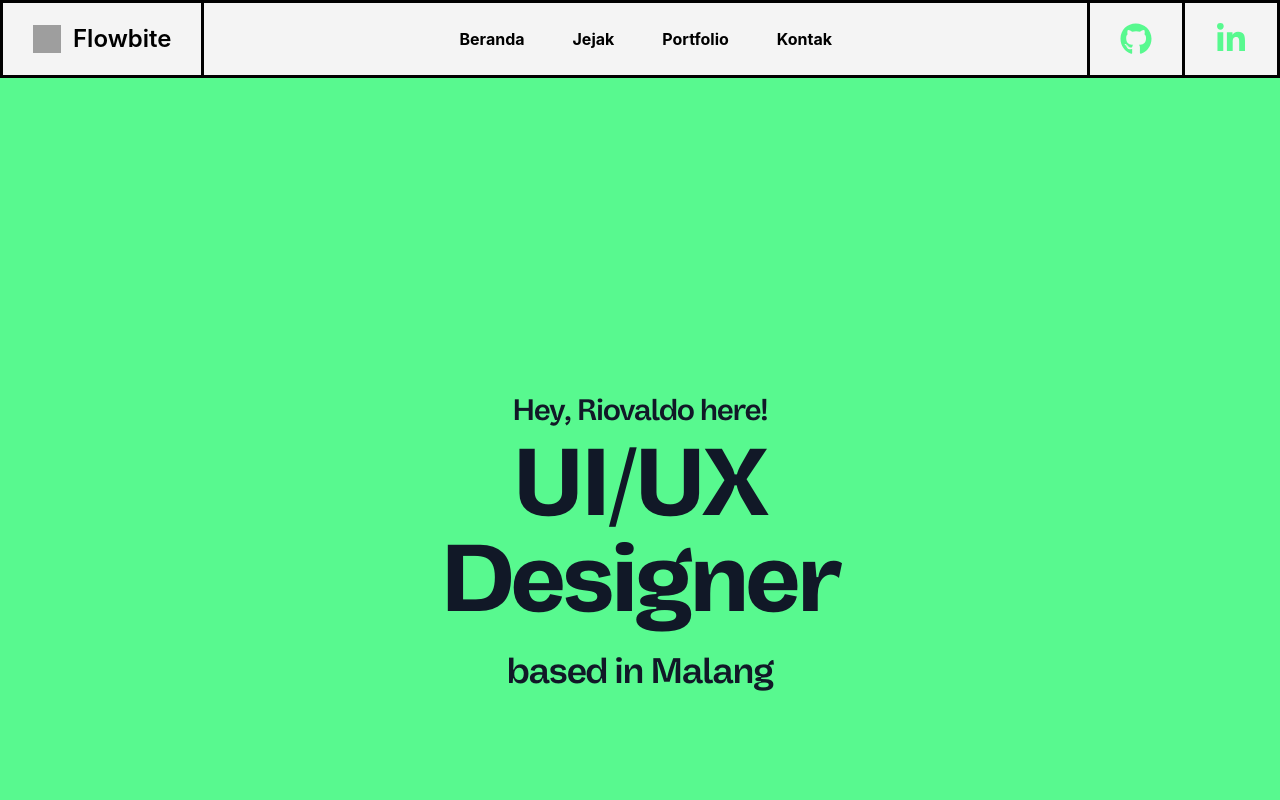
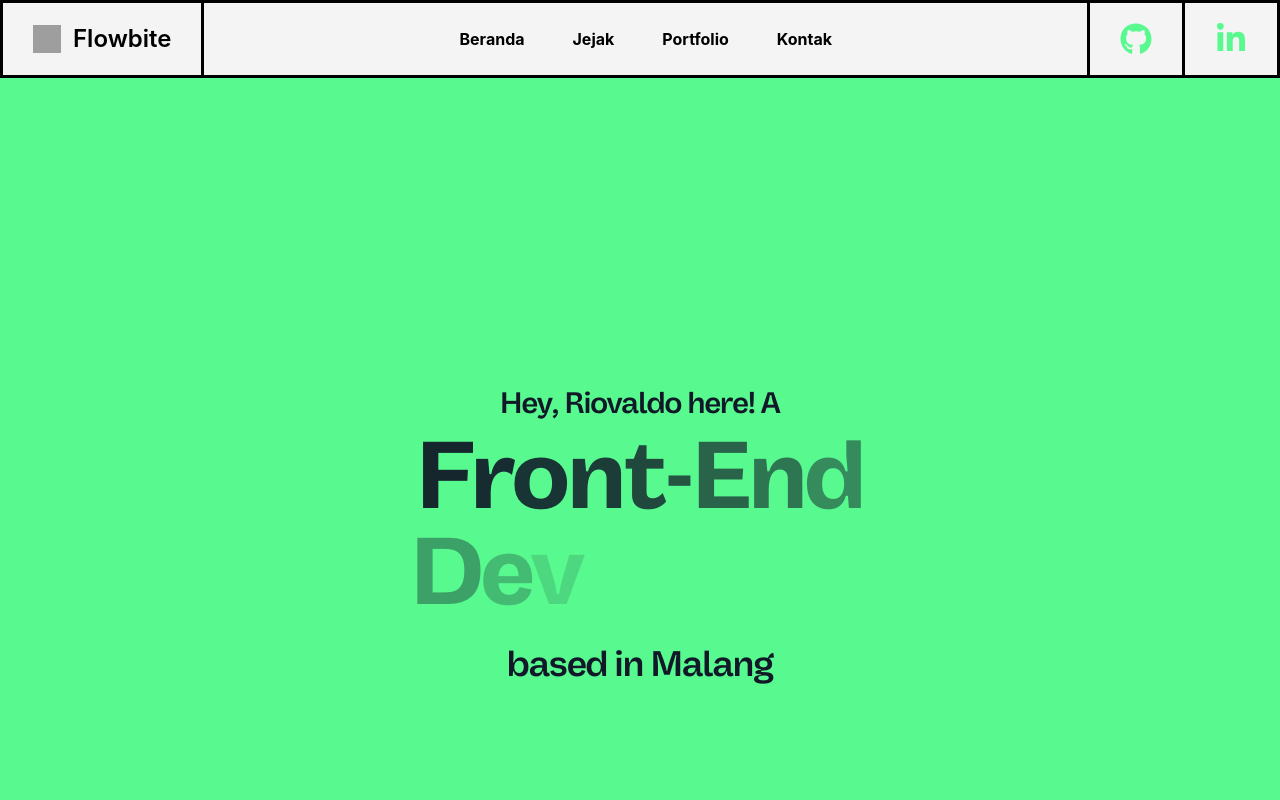
Before and after one commit to ckckckcz/kajekaito, a React (Create React App) app: page / in a window 1280 px wide. Shown: the top 800 px of the page. Built offline with nearby package versions, Linux system fonts and the light colour scheme; grey boxes are pictures that could not be loaded.

Commit message:
feat: new animation reveal text

```diff
--- a/package.json
+++ b/package.json
@@ -11,6 +11,7 @@
     "@types/react": "^18.3.3",
     "@types/react-dom": "^18.3.0",
     "flowbite": "^2.4.1",
+    "gsap": "^3.12.5",
     "react": "^18.3.1",
     "react-dom": "^18.3.1",
     "react-scripts": "5.0.1",
--- a/src/components/Header.tsx
+++ b/src/components/Header.tsx
@@ -1,13 +1,62 @@
-export default function Header() {
+import React, { useState, useEffect, useRef } from "react";
+import { gsap } from "gsap";
+
+const Header: React.FC = () => {
+  const [textIndex, setTextIndex] = useState(0);
+  const texts = [
+    ["UI/UX", "Designer"],
+    ["Front-End", "Developer"],
+  ];
+  const textRef = useRef<HTMLHeadingElement | null>(null);
+
+  useEffect(() => {
+    const interval = setInterval(() => {
+      setTextIndex((prevIndex) => (prevIndex + 1) % texts.length);
+    }, 5000); // Ganti teks setiap 5 detik
+
+    return () => clearInterval(interval); // Bersihkan interval saat komponen dibongkar
+  }, []);
+
+  useEffect(() => {
+    if (textRef.current) {
+      const chars = textRef.current.querySelectorAll("span");
+      gsap.fromTo(
+        chars,
+        { opacity: 0, y: 20 },
+        {
+          opacity: 1,
+          y: 0,
+          duration: 1,
+          ease: "power2.out",
+          stagger: 0.05,
+        }
+      );
+    }
+  }, [textIndex]);
+
+  // Helper function to wrap each character in a span
+  const wrapWithSpan = (textParts: string[]) => {
+    return textParts.map((part, partIndex) => (
+      <React.Fragment key={partIndex}>
+        {part.split("").map((char, charIndex) => (
+          <span key={charIndex}>{char}</span>
+        ))}
+        {partIndex < textParts.length - 1 && <br />}
+      </React.Fragment>
+    ));
+  };
+
   return (
     <section className="header">
       <div className="py-8 px-4 mx-auto max-w-screen-xl text-center lg:py-16">
-        <h1 className="mb-2 text-4xl font-semibold tracking-tight leading-none text-gray-900 md:text-5xl lg:text-3xl dark:text-white text-semibold">Hey, Riovaldo here!</h1>
-        <h1 className="text-4xl font-extrabold tracking-tight leading-none text-gray-900 md:text-5xl lg:text-8xl dark:text-white text-bold">
-          UI/UX <br /> Designer
+        <h1 className="mb-2 text-4xl font-semibold tracking-tight leading-none text-gray-900 md:text-5xl lg:text-3xl dark:text-white text-semibold">Hey, Riovaldo here! A</h1>
+        <h1 ref={textRef} className="text-4xl font-extrabold tracking-tight leading-none text-gray-900 md:text-5xl lg:text-8xl dark:text-white text-bold">
+          {wrapWithSpan(texts[textIndex])}
         </h1>
         <h1 className="mt-6 text-4xl font-semibold tracking-tight leading-none text-gray-900 md:text-5xl lg:text-4xl dark:text-white text-semibold">based in Malang</h1>
       </div>
     </section>
   );
-}
+};
+
+export default Header;
--- a/src/css/index.css
+++ b/src/css/index.css
@@ -62,7 +62,7 @@ code {
 .header {
   background-color: #58f98f;
   height: 100%;
-  padding: 250px;
+  padding: 243px;
 }
 .text-bold {
   font-family: "FontBold";
```
Also changed, not shown: 1 other file (tests, documents, lock files or other folders).
